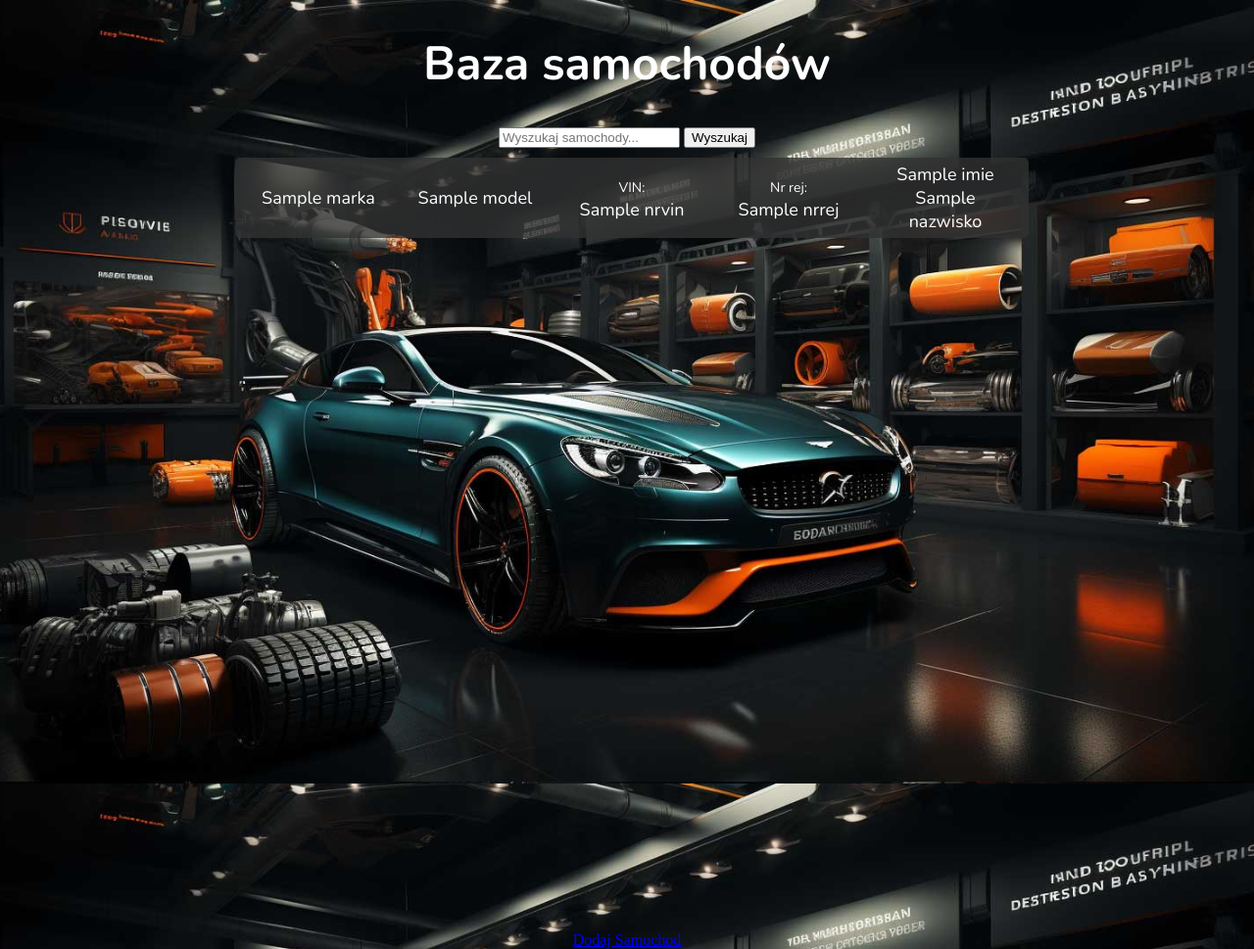
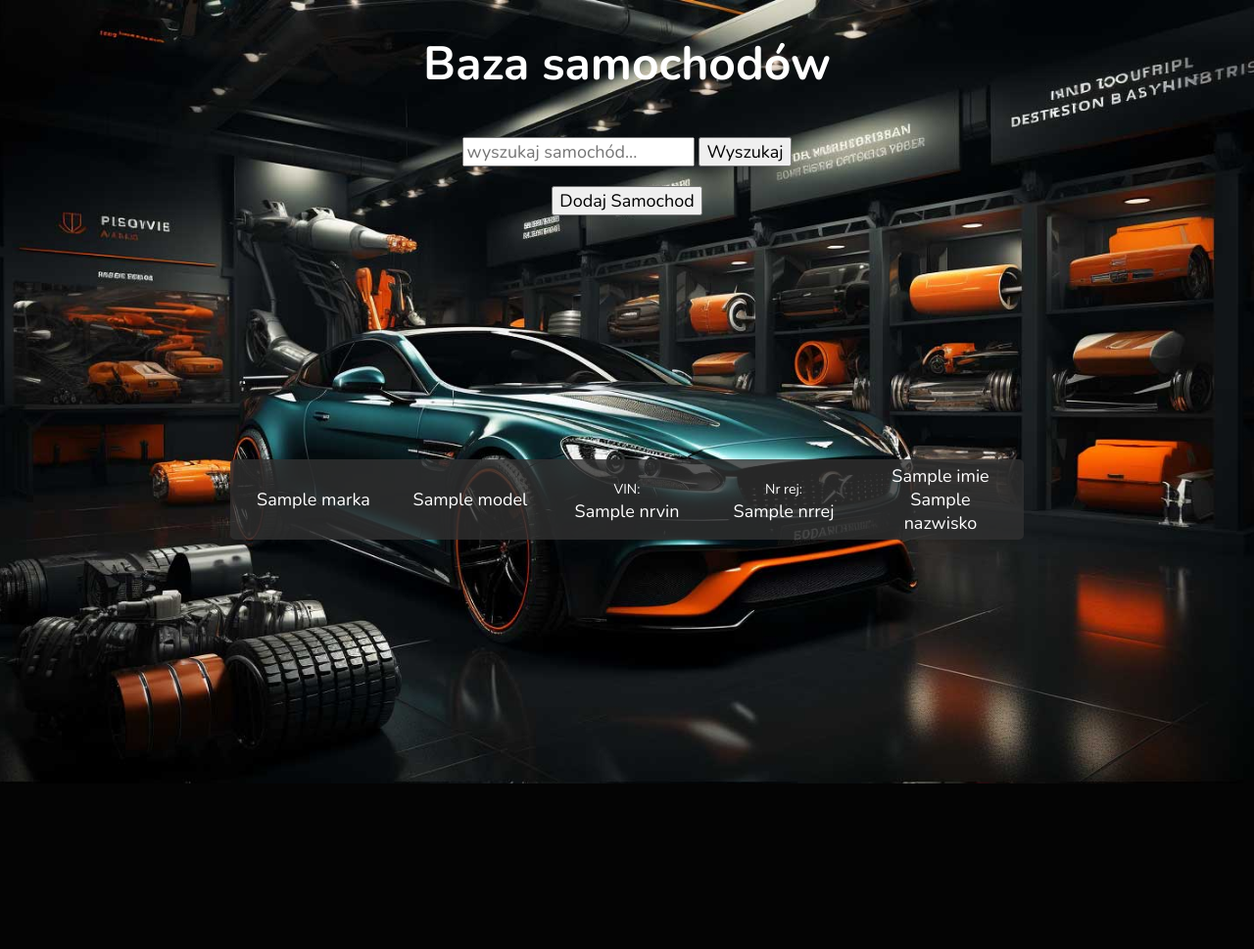
Before and after one commit to Jurand76/PythonCarService, a Django app: template myapp/templates/samochody_list.html in a window 1280 px wide. Shown: the whole page at 98% size. After the commit the page ends 800 px from the top, so only its background shows below. Run offline with Django 4.2, Linux system fonts and the light colour scheme; the template is opened without the code that fills it: most values are stand-ins (such as "Sample title", 1, 10 or a date in 2020).

Commit message:
modifying samochody_list.html

```diff
--- a/myapp/static/css/samochody.css
+++ b/myapp/static/css/samochody.css
@@ -53,14 +53,18 @@ h1 {
 }
 
 .result-box {
-    height: 100vh;
+    display: flex;
+    flex-direction: column;
+    align-items: center;
+    justify-content: center;
+    height: 70vh;
     width: 800px;
 }
 
 .result-item {
     background-color: rgba(49, 49, 49, 0.8);
     padding: 5px;
-    margin: 10px 0;
+    margin: 5px 0;
     border-radius: 5px;
     cursor: pointer;
     width: 800px;
@@ -81,3 +85,19 @@ h1 {
 .result-item:hover {
     background-color: rgba(119, 169, 119, 0.85);
 }
+
+.search-block {
+    padding: 10px;
+}
+
+.search-block button:hover {
+    background-color: rgba(119, 199, 119, 1)
+}
+
+.add-new-block {
+    padding: 10px;
+}
+
+.add-new-block button:hover {
+    background-color: rgba(119, 199, 119, 1)
+}
--- a/myapp/static/css/styles.css
+++ b/myapp/static/css/styles.css
@@ -65,7 +65,7 @@ h1 {
 .block {
     width: 240px;
     height: 240px;
-    background-color: rgba(169, 169, 169, 0.6);
+    background-color: rgba(119, 119, 119, 0.8);
     margin: 20px;
     transition: transform 0.3s ease-in-out, background-color 0.3s ease-in-out;
     display: flex;
@@ -81,3 +81,7 @@ h1 {
     transform: scale(1.1333); /* 170/150 = 1.1333 */
     background-color: rgba(119, 169, 119, 0.8);
 }
+
+button:hover {
+    background-color: green;
+}
--- a/myapp/templates/samochody_list.html
+++ b/myapp/templates/samochody_list.html
@@ -12,10 +12,18 @@
 <body>
     <h1 class="font_nunito bold_text size_48 color_white">Baza samochodów</h1>
 
-    <form method="get" action="{% url 'search_samochody' %}">
-        <input type="text" name="q" placeholder="Wyszukaj samochody..." value="{{ request.GET.q }}">
-        <button type="submit">Wyszukaj</button>
-    </form>
+    <div class="search-block">
+        <form method="get" action="{% url 'search_samochody' %}">
+            <input class="font_nunito size_18" type="text" name="q" placeholder="wyszukaj samochód..." value="{{ request.GET.q }}">
+            <button class="font_nunito size_18" type="submit">Wyszukaj</button>
+        </form>
+    </div>
+
+    <div class="add-new-block">
+        <form action="{% url 'add_samochod' %}" method="get">
+            <button class="font_nunito size_18" type="submit" class="btn btn-primary">Dodaj Samochod</button>
+        </form>
+    </div>
 
     <div class="result-box font_nunito light_text size_18 color_white">
         {% for samochod in samochody %}
@@ -28,9 +36,6 @@
         </div>
         {% endfor %}
     </div>
-    <div class="actions">
-    <a href="{% url 'add_samochod' %}" class="btn btn-primary">Dodaj Samochod</a>
 
-</div>
 </body>
 </html>
```
